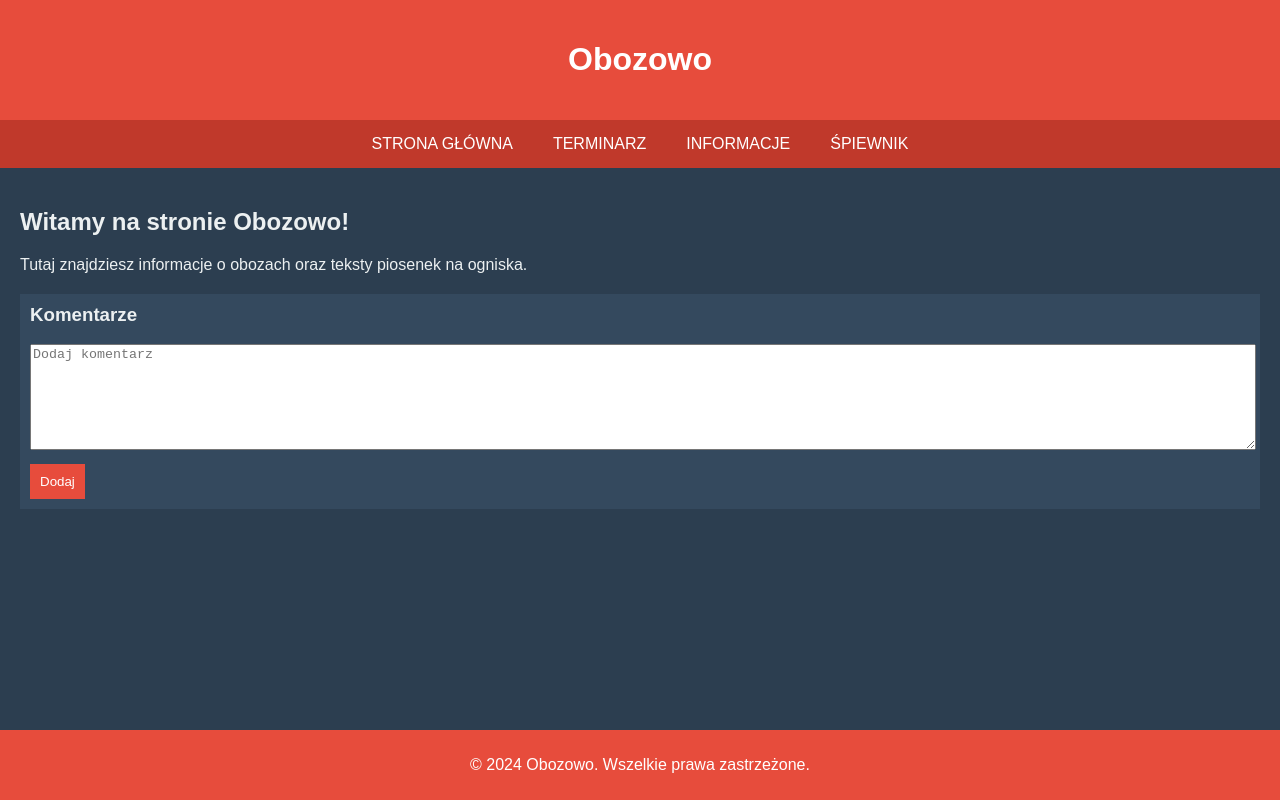
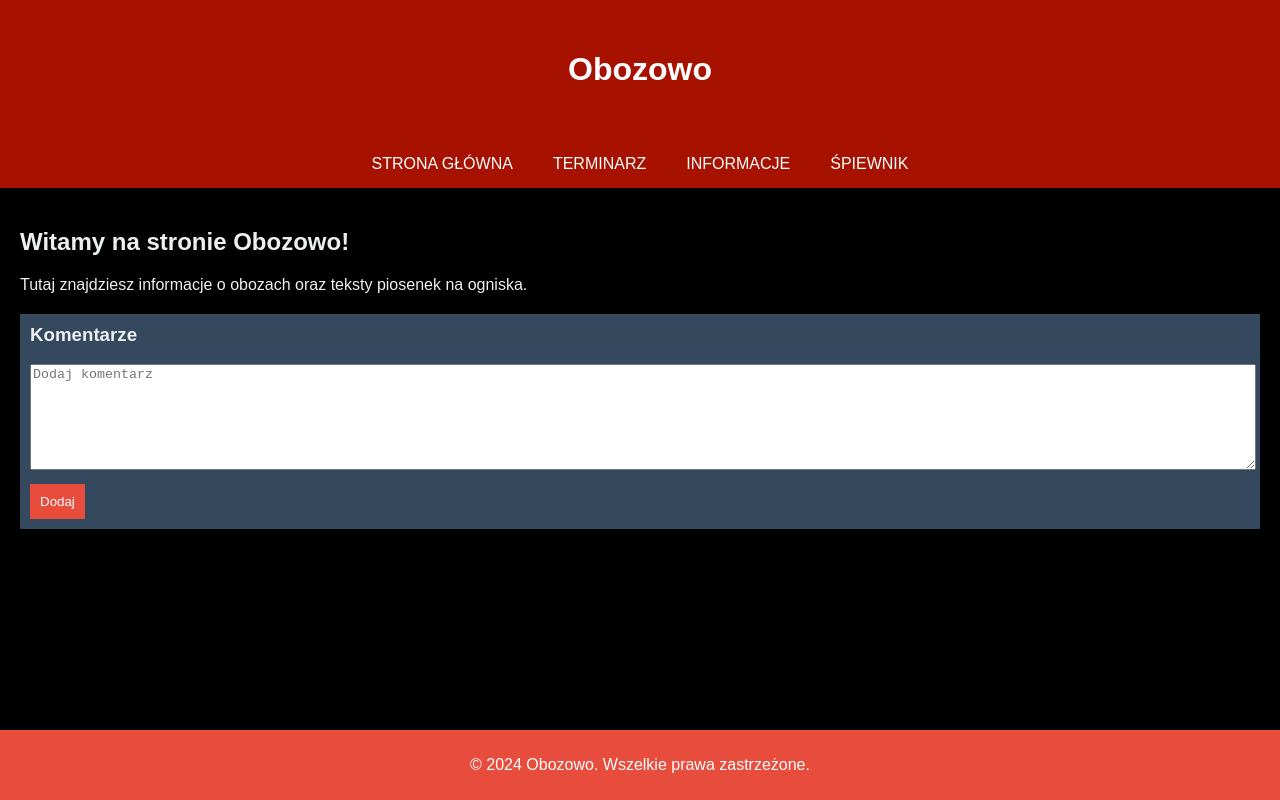
Before and after one commit to KatyBalu/Obozowo.github.io, a plain HTML site: page index.html in a window 1280 px wide. Drawn offline with Linux system fonts and the light colour scheme.

Commit message:
Update style.css

```diff
--- a/style.css
+++ b/style.css
@@ -2,21 +2,21 @@ body {
     font-family: Arial, sans-serif;
     margin: 0;
     padding: 0;
-    background-color: #2c3e50;
+    background-color: #000000;
     color: #ecf0f1;
 }
 
 header {
-    background-color: #e74c3c;
+    background-color: #a61100;
     color: #fff;
-    padding: 20px 0;
+    padding: 30px 0;
     text-align: center;
 }
 
 nav {
     display: flex;
     justify-content: center;
-    background-color: #c0392b;
+    background-color: #a61100;
 }
 
 nav a {
```
